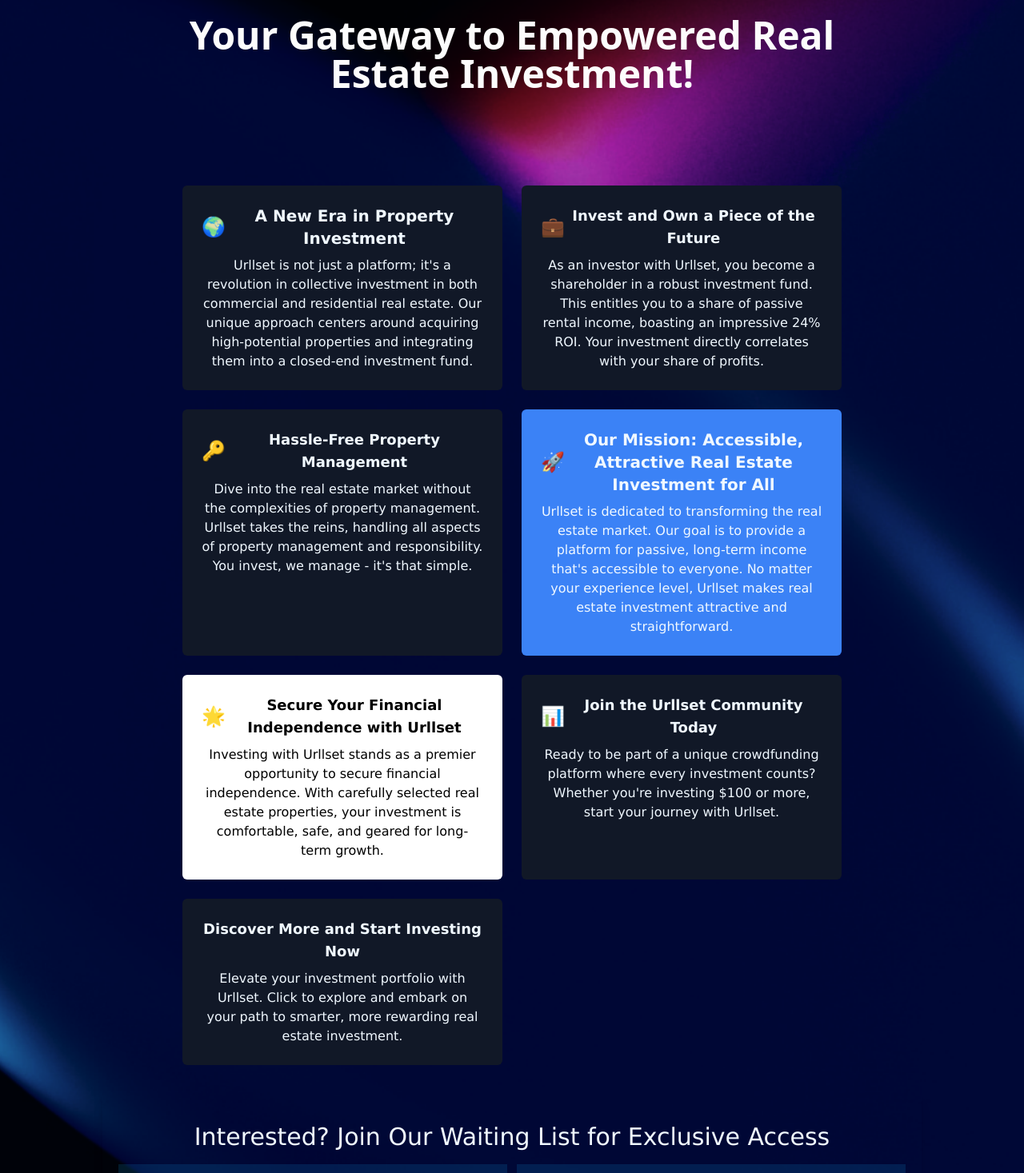
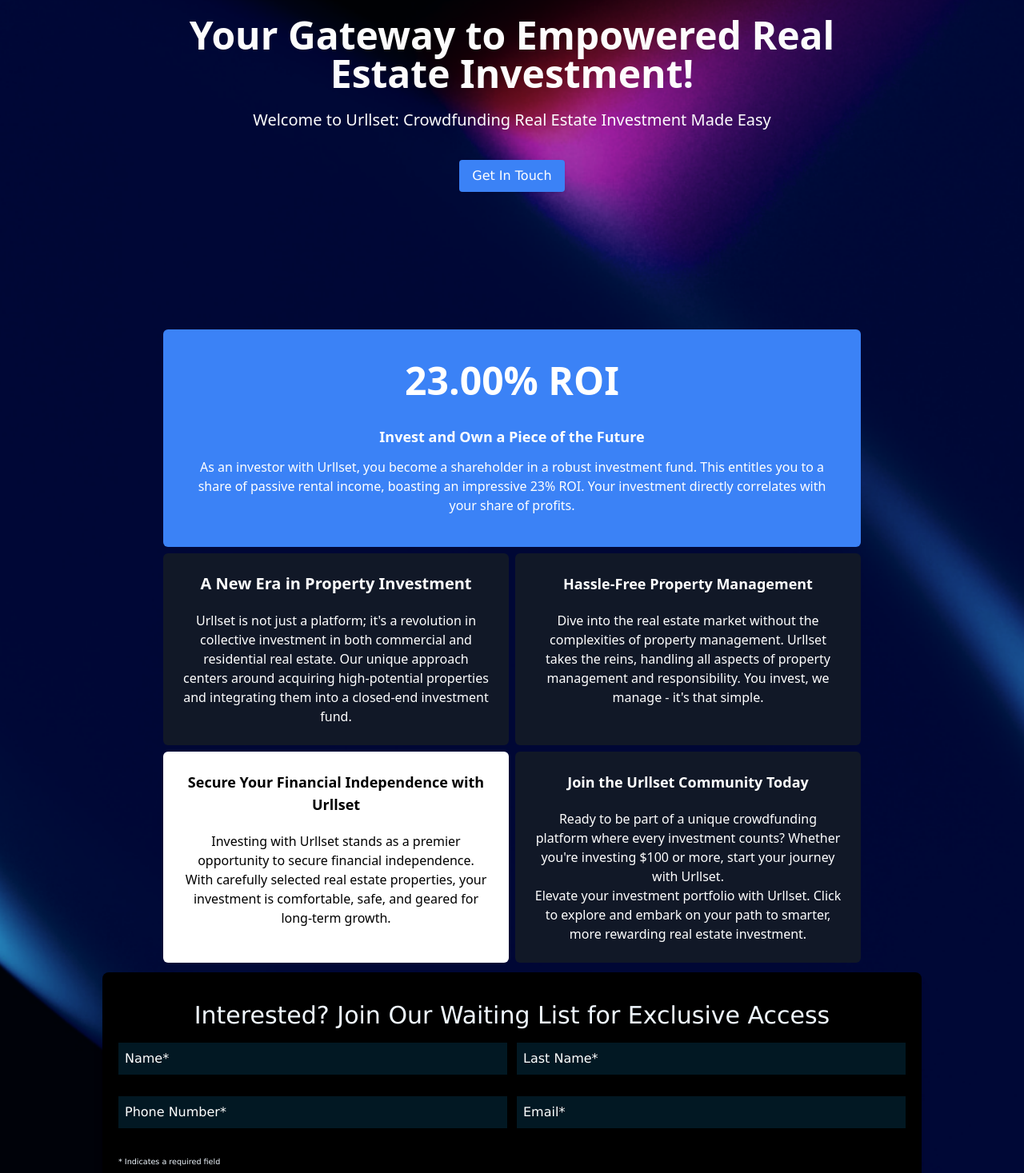
Before and after one commit to alexeimiro/urllsetContact, a React (Create React App) app: page / in a window 1280 px wide. Shown: the part 140-1607 px from the top of the page at 80% size. Built offline with nearby package versions, Linux system fonts and the light colour scheme.

Commit message:
added get in touch page

```diff
--- a/package.json
+++ b/package.json
@@ -7,9 +7,15 @@
     "@testing-library/jest-dom": "^5.17.0",
     "@testing-library/react": "^13.4.0",
     "@testing-library/user-event": "^13.5.0",
+    "gsap": "^3.12.2",
     "react": "^18.2.0",
+    "react-countup": "^6.5.0",
     "react-dom": "^18.2.0",
+    "react-gsap": "^3.2.1",
+    "react-router-dom": "^6.20.0",
     "react-scripts": "5.0.1",
+    "react-scrollmagic": "^2.3.0",
+    "react-spring": "^9.7.3",
     "web-vitals": "^2.1.4"
   },
   "scripts": {
--- a/src/App.js
+++ b/src/App.js
@@ -1,19 +1,23 @@
 import React from 'react';
 import './index.css';
+import { BrowserRouter as Router, Link, Route, Switch } from 'react-router-dom';
 import Logo from './components/Logo';
-import TextAppear from './components/TextAppear';
+import WelcomeText from './components/WelcomeText';
 import Description from './components/Description';
 import Contactform from './components/Contactform';
 import Footer from './components/Footer';
 
 function App() {
   return (
-    <div className='items-center text-center'>
-      <header >
+    <div className='text-center'>
+      <header>
         <Logo />
       </header>
-      <main className="mt-40 flex flex-col max-w-5xl mx-auto">
-        <TextAppear text="Your Gateway to Empowered Real Estate Investment!" />
+      <main className="mt-40 flex flex-col items-center max-w-5xl mx-auto">
+        <WelcomeText />
+        <Link className='bg-blue-500 hover:bg-blue-700 text-white w-35 py-2 px-4 rounded shadow mt-4' to="/Get-in-touch">
+          Get In Touch
+        </Link>
         <Description />
         <Contactform />
       </main>
--- a/src/components/Contactform.jsx
+++ b/src/components/Contactform.jsx
@@ -38,7 +38,7 @@
   };
 
   return (
-    <section className="shadow-lg p-5 rounded-lg">
+    <section className="shadow-lg p-5 rounded-lg bg-black w-full">
       <div>
         {!isSubmitted && (
           <h2 className="text-center text-2xl lg:text-3xl py-4">
--- a/src/components/Description.jsx
+++ b/src/components/Description.jsx
@@ -1,94 +1,97 @@
-import React from 'react';
+import React, { useEffect } from 'react';
+import CountUp from 'react-countup';
+import { gsap } from 'gsap';
+import { ScrollTrigger } from 'gsap/ScrollTrigger';
 
 const Description = () => {
+  useEffect(() => {
+    // Register the ScrollTrigger plugin
+    gsap.registerPlugin(ScrollTrigger);
+
+    // Scroll-triggered animations for all sections
+    document.querySelectorAll('.animate-me').forEach((section, index) => {
+      const animation = gsap.fromTo(
+        section,
+        { y: -50, opacity: 0 },
+        { y: 0, opacity: 1, ease: 'power3.inOut' }
+      );
+
+      // Create a ScrollTrigger for each section
+      ScrollTrigger.create({
+        trigger: section,
+        start: 'top 80%', // Adjust the trigger point as needed
+        end: 'bottom 20%',
+        animation,
+        toggleActions: 'play none none none',
+      });
+    });
+  }, []);
+
   return (
-    <div className="min-h-screen flex items-center justify-center">
-      <div className="max-w-4xl p-8 rounded-md">
-        <div className="grid grid-cols-1 sm:grid-cols-2 gap-4">
-          {/* Section 1 */}
-          <div className={`flex-1 p-6 rounded-md  bg-gray-900 m-1 `}>
-            <div className="flex items-center mb-2">
-              <div className="text-2xl">🌍</div>
-              <h2 className="text-xl font-bold">A New Era in Property Investment</h2>
-            </div>
-            <p>
-              Urllset is not just a platform; it's a revolution in collective investment in both commercial and residential real estate. Our unique approach centers around acquiring high-potential properties and integrating them into a closed-end investment fund.
+    <div className="min-h-screen flex items-center justify-center font-sans mt-40">
+      <div className="max-w-4xl p-2 rounded-md">
+        <div className="grid grid-cols-1 sm:grid-cols-2">
+
+          {/* Section 1 with animated count-up */}
+          <div className={`flex-1 p-10 rounded-md bg-blue-500 m-1 animate-me sm:col-span-2 flex flex-col items-center justify-center`}>
+            <CountUp end={23} duration={3} decimals={2} className="text-5xl font-bold pb-8 text-white" suffix="% ROI" />
+            <h3 className="text-lg font-bold text-white text-center pb-3">Invest and Own a Piece of the Future</h3>
+            <p className="text-center text-white">
+              As an investor with Urllset, you become a shareholder in a robust investment fund.
+              This entitles you to a share of passive rental income, boasting an impressive 23% ROI.
+              Your investment directly correlates with your share of profits.
             </p>
           </div>
 
           {/* Section 2 */}
-          <div className={`flex-1 p-6 rounded-md  bg-gray-900 m-1 `}>
-            <div className="flex items-center mb-2">
-              <div className="text-2xl">💼</div>
-              <h3 className="text-lg font-bold">Invest and Own a Piece of the Future</h3>
-            </div>
-            <p>
-              As an investor with Urllset, you become a shareholder in a robust investment fund. This entitles you to a share of passive rental income, boasting an impressive 24% ROI. Your investment directly correlates with your share of profits.
+          <div className={`flex-1 p-6 rounded-md bg-gray-900 m-1 animate-me text-white`}>
+            <h2 className="text-xl font-bold text-center pb-5">A New Era in Property Investment</h2>
+            <p className="text-center">
+              Urllset is not just a platform; it's a revolution in collective investment in both
+              commercial and residential real estate. Our unique approach centers around acquiring
+              high-potential properties and integrating them into a closed-end investment fund.
             </p>
           </div>
 
-          {/* Add more sections as needed */}
-
           {/* Section 3 */}
-          <div className={`flex-1 p-6 rounded-md  bg-gray-900 m-1`}>
-            <div className="flex items-center mb-2">
-              <div className="text-2xl">🔑</div>
-              <h3 className="text-lg font-bold">Hassle-Free Property Management</h3>
-            </div>
-            <p>
-              Dive into the real estate market without the complexities of property management. Urllset takes the reins, handling all aspects of property management and responsibility. You invest, we manage - it's that simple.
+          <div className={`flex-1 p-6 rounded-md bg-gray-900 m-1 animate-me text-white`}>
+            <h3 className="text-lg font-bold text-center pb-5">Hassle-Free Property Management</h3>
+            <p className="text-center">
+              Dive into the real estate market without the complexities of property management.
+              Urllset takes the reins, handling all aspects of property management and
+              responsibility. You invest, we manage - it's that simple.
             </p>
           </div>
 
           {/* Section 4 */}
-          <div className={`flex-1 p-6 rounded-md  bg-blue-500 m-1`}>
-            <div className="flex items-center mb-2">
-              <div className="text-2xl">🚀</div>
-              <h2 className="text-xl font-bold">Our Mission: Accessible, Attractive Real Estate Investment for All</h2>
-            </div>
-            <p>
-              Urllset is dedicated to transforming the real estate market. Our goal is to provide a platform for passive, long-term income that's accessible to everyone. No matter your experience level, Urllset makes real estate investment attractive and straightforward.
+          <div className={`flex-1 p-6 rounded-md bg-white text-black m-1 animate-me`}>
+            <h3 className="text-lg font-bold text-center pb-5">Secure Your Financial Independence with Urllset</h3>
+            <p className="text-center">
+              Investing with Urllset stands as a premier opportunity to secure financial
+              independence. With carefully selected real estate properties, your investment is
+              comfortable, safe, and geared for long-term growth.
             </p>
           </div>
 
           {/* Section 5 */}
-          <div className={`flex-1 p-6 rounded-md  bg-white text-black m-1`}>
-            <div className="flex items-center mb-2">
-              <div className="text-2xl">🌟</div>
-              <h3 className="text-lg font-bold">Secure Your Financial Independence with Urllset</h3>
-            </div>
-            <p>
-              Investing with Urllset stands as a premier opportunity to secure financial independence. With carefully selected real estate properties, your investment is comfortable, safe, and geared for long-term growth.
+          <div className={`flex-1 p-6 rounded-md bg-gray-900 m-1 animate-me text-white`}>
+            <h3 className={`text-lg font-bold text-center pb-5`}>Join the Urllset Community Today</h3>
+            <p className="text-center">
+              Ready to be part of a unique crowdfunding platform where every investment counts?
+              Whether you're investing $100 or more, start your journey with Urllset.
+            </p>
+
+            <p className="text-center text-white">
+              Elevate your investment portfolio with Urllset. Click to explore and embark on your
+              path to smarter, more rewarding real estate investment.
             </p>
           </div>
 
-          {/* Section 6 */}
-          <div className={`flex-1 p-6 rounded-md  bg-gray-900 m-1`}>
-            <div className="flex items-center mb-2">
-              <div className="text-2xl">📊</div>
-              <h3 className="text-lg font-bold">Join the Urllset Community Today</h3>
-            </div>
-            <p>
-              Ready to be part of a unique crowdfunding platform where every investment counts? Whether you're investing $100 or more, start your journey with Urllset.
-            </p>
-          </div>
-
-          {/* Section 7 */}
-          <div className={`flex-1 p-6 rounded-md bg-gray-900 m-1`}>
-            <div className="flex items-center mb-2">
-              <div className="text-2xl"></div>
-              <h3 className="text-lg font-bold">
-                Discover More and Start Investing Now
-              </h3>
-            </div>
-            <p>
-              Elevate your investment portfolio with Urllset. Click to explore and embark on your path to smarter, more rewarding real estate investment.
-            </p>
-          </div>
         </div>
       </div>
     </div>
   );
 };
 
+
 export default Description;
--- a/src/components/Footer.jsx
+++ b/src/components/Footer.jsx
@@ -7,7 +7,7 @@
         Legal Disclaimer: Investment involves risks. Past performance is not indicative of future results.
         Consider your objectives and Urllset's terms before investing.
       </p>
-      <p className="mt-4">
+      <p className="mt-4 px-4">
         Urllset © 2023. All rights reserved.
       </p>
     </div>
--- a/src/components/TextAppear.jsx
+++ /dev/null
@@ -1,29 +0,0 @@
-import React, { useState, useEffect } from 'react';
-
-const TextAppear = ({ text }) => {
-  const [opacity, setOpacity] = useState(0);
-
-  useEffect(() => {
-    let currentOpacity = 0;
-    const intervalId = setInterval(() => {
-      if (currentOpacity <= 1) {
-        setOpacity(currentOpacity); // Gradually increase opacity
-        currentOpacity += 0.01; // Adjust the speed of appearance here
-      } else {
-        clearInterval(intervalId);
-      }
-    }, 7); // Adjust the speed here (in milliseconds)
-
-    return () => clearInterval(intervalId);
-  }, [text]);
-
-  return (
-    <div className='text-5xl font-sans overflow-hidden  mb-20 mx-8'>
-      <p style={{ opacity }} className='font-bold text-white  bg-clip-text text-transparent'>
-        {text}
-      </p>
-    </div>
-  );
-};
-
-export default TextAppear;
--- /dev/null
+++ b/src/components/WelcomeText.jsx
@@ -0,0 +1,51 @@
+import React, { useState, useEffect } from 'react';
+
+const TextAppear = ({ text }) => {
+  const [opacity, setOpacity] = useState(0);
+  const [welcomeOpacity, setWelcomeOpacity] = useState(0);
+
+  useEffect(() => {
+    // Fading in the main text
+    let currentOpacity = 0;
+    const intervalId = setInterval(() => {
+      if (currentOpacity <= 1) {
+        setOpacity(currentOpacity);
+        currentOpacity += 0.01;
+      } else {
+        clearInterval(intervalId);
+      }
+    }, 7);
+
+    return () => clearInterval(intervalId);
+  }, [text]);
+
+  useEffect(() => {
+    // Fading in the welcome text after the main text
+    let currentOpacity = 0;
+    const welcomeIntervalId = setInterval(() => {
+      if (currentOpacity <= 1) {
+        setWelcomeOpacity(currentOpacity);
+        currentOpacity += 0.01;
+      } else {
+        clearInterval(welcomeIntervalId);
+      }
+    }, 7);
+
+    return () => clearInterval(welcomeIntervalId);
+  }, [text]);
+
+  return (
+    <div className='text-5xl font-sans overflow-hidden  mb-5 mx-8 '>
+      <p style={{ opacity }} className='font-bold text-white  bg-clip-text text-transparent'>
+        Your Gateway to Empowered Real Estate Investment!
+
+
+      </p>
+      <p style={{ opacity: welcomeOpacity }} className=' text-xl text-white mt-5'>
+        Welcome to Urllset: Crowdfunding Real Estate Investment Made Easy
+      </p>
+    </div>
+  );
+};
+
+export default TextAppear;
--- a/src/index.css
+++ b/src/index.css
@@ -12,35 +12,41 @@
   background-position: center;
   background-repeat: no-repeat;
   min-height: 100vh;
+  display: flex;
+  flex-direction: column;
+  align-items: center;
+  justify-content: center;
 }
-
 
 img {
   pointer-events: none;
 }
 
-input  {
+input, textarea {
   background-color: #11a6ec25;
-
+  width: 100%;
+  padding: 10px; /* Adjust as needed */
+  box-sizing: border-box;
+  margin-bottom: 15px; /* Adjust as needed */
 }
 
-input::placeholder {
-    color: white
+input::placeholder, textarea::placeholder {
+  color: white;
 }
 
+/* ContactForm.css */
 
-textarea {
-    background-color: #11a6ec25;
+/* Initial state of the form */
+section {
+  transition: all 0.3s ease;
 }
 
-textarea::placeholder {
-    color: white
+/* Animation when submitting the form */
+section.submitting {
+  clip-path: circle(100%);
 }
 
-.custom-bg-class {
-    background-image: url('./images/Rectangle 4.jpg');
-    background-size: cover;
-    background-position: center;
-    background-repeat: no-repeat;
-    height: 300px; /* Set the height as needed */
+/* Style for the submitted state */
+section.submitted {
+  background-color: transparent; /* Set the background to transparent or any other style you want */
 }
--- a/src/index.js
+++ b/src/index.js
@@ -3,12 +3,29 @@
 import './index.css';
 import App from './App';
 import reportWebVitals from './reportWebVitals';
+import GetInTouch from './pages/Get-in-touch';
+
+import {
+  createBrowserRouter,
+  RouterProvider,
+} from "react-router-dom";
+
+const router = createBrowserRouter([
+  {
+    path: "/",
+    element: <App/>,
+  },
+  {
+    path: "Get-in-touch",
+    element: <GetInTouch/>,
+  },
+]);
 
 const root = ReactDOM.createRoot(document.getElementById('root'));
 root.render(
-  <React.StrictMode>
-    <App />
-  </React.StrictMode>
+
+    <RouterProvider router={router} />
+
 );
 
 // If you want to start measuring performance in your app, pass a function
--- /dev/null
+++ b/src/pages/Get-in-touch.js
@@ -0,0 +1,11 @@
+import React from "react";
+import Contactform from "../components/Contactform";
+
+
+const GetInTouch = () => {
+  return (
+    <div><Contactform/></div>
+  )
+}
+
+export default GetInTouch;
```
Also changed, not shown: 2 other files (tests, documents, lock files or other folders). Lines whose indentation alone changed are shown as unchanged.
